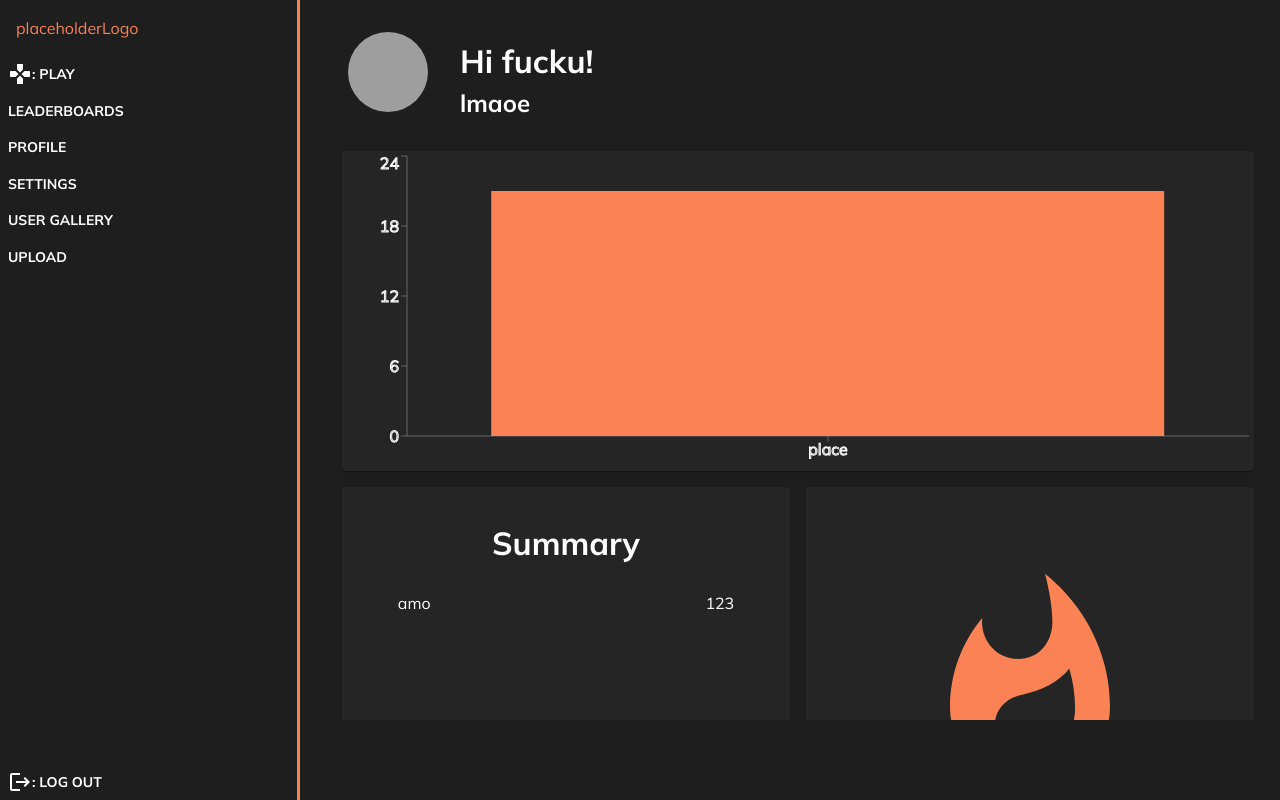
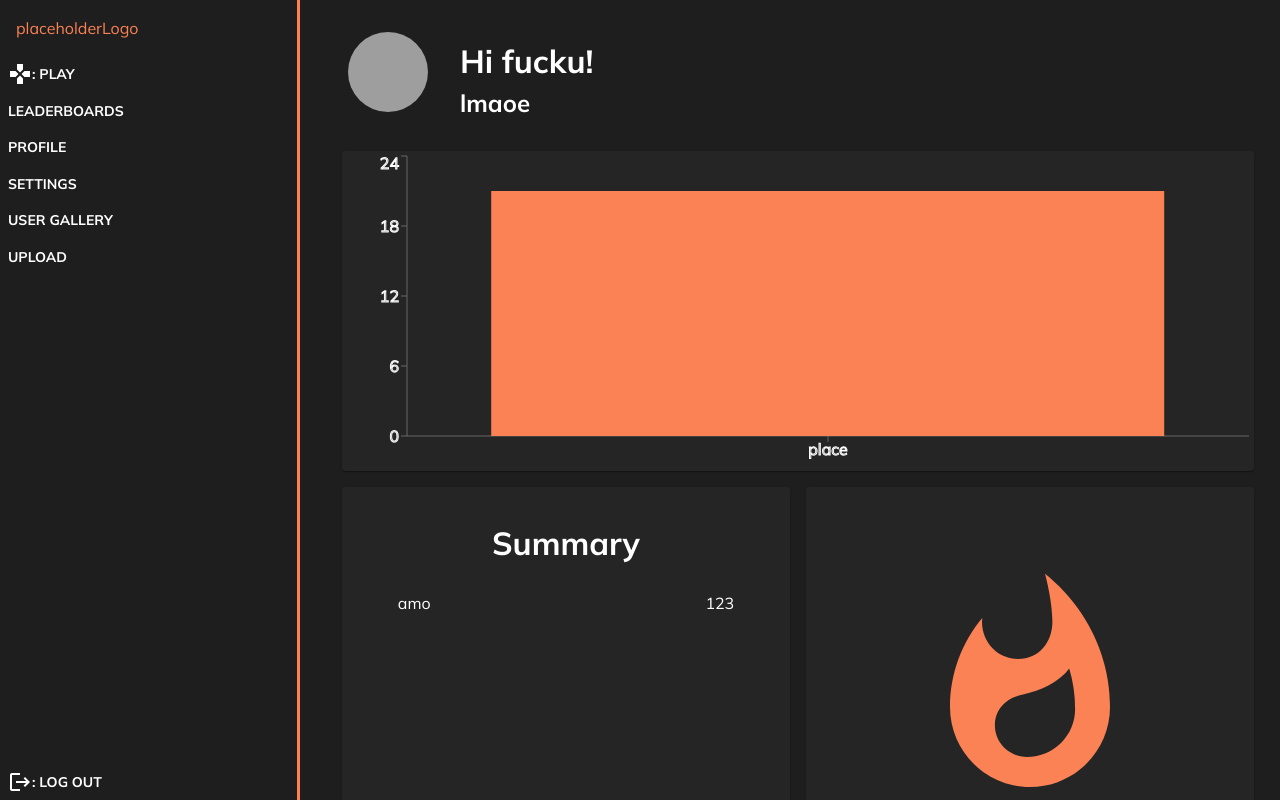
Before and after one commit to Linuxiarnia/synotion.web, a React (Vite) app: page / in a window 1280 px wide. Built offline with nearby package versions, Linux system fonts and the light colour scheme; no server answers; grey boxes are pictures that could not be loaded; what i18next-resources-to-backend would draw is missing.

Commit message:
fix: delete max-vh from layout

```diff
--- a/src/layout/Layout.tsx
+++ b/src/layout/Layout.tsx
@@ -8,7 +8,7 @@ export const Layout: React.FC<PropsWithChildren> = ({ children }) => {
     return <>
         <Stack direction={isMdDown ? 'column' : 'row-reverse'} height={'100vh'} spacing={2} sx={{ overflow: 'hidden' }}>
             <Box sx={{
-                width: '100%', height: '100%', maxHeight: '90vh', overflowY: 'scroll'
+                width: '100%', height: '100%', overflowY: 'scroll'
             }}>
                 {children}
             </Box>
```
